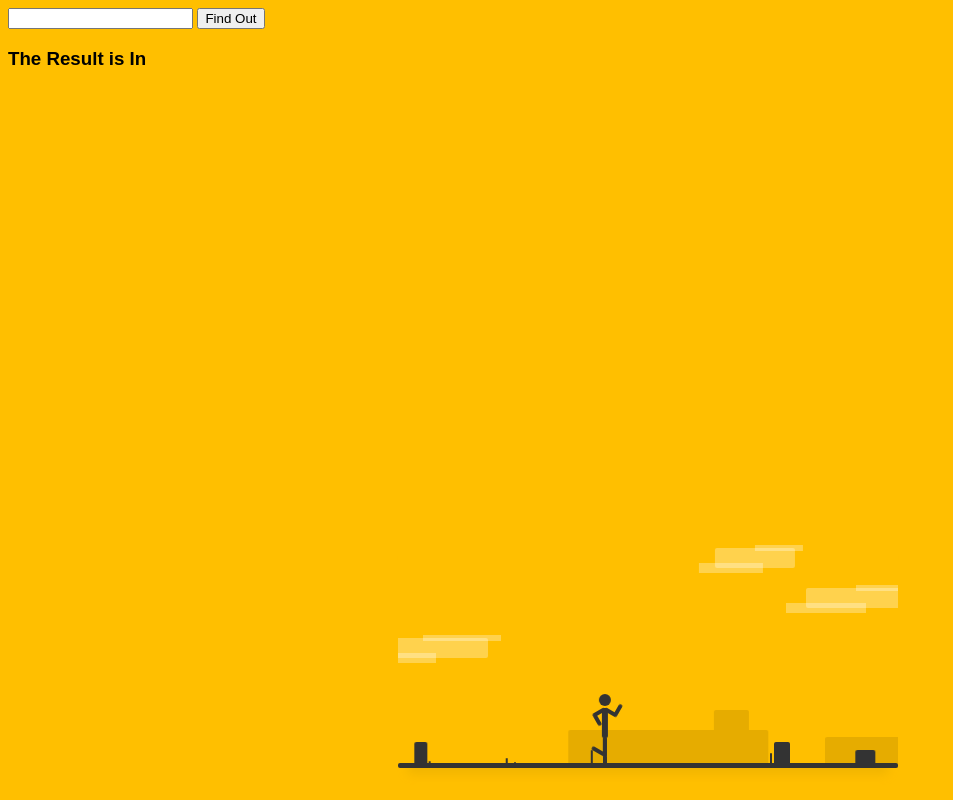
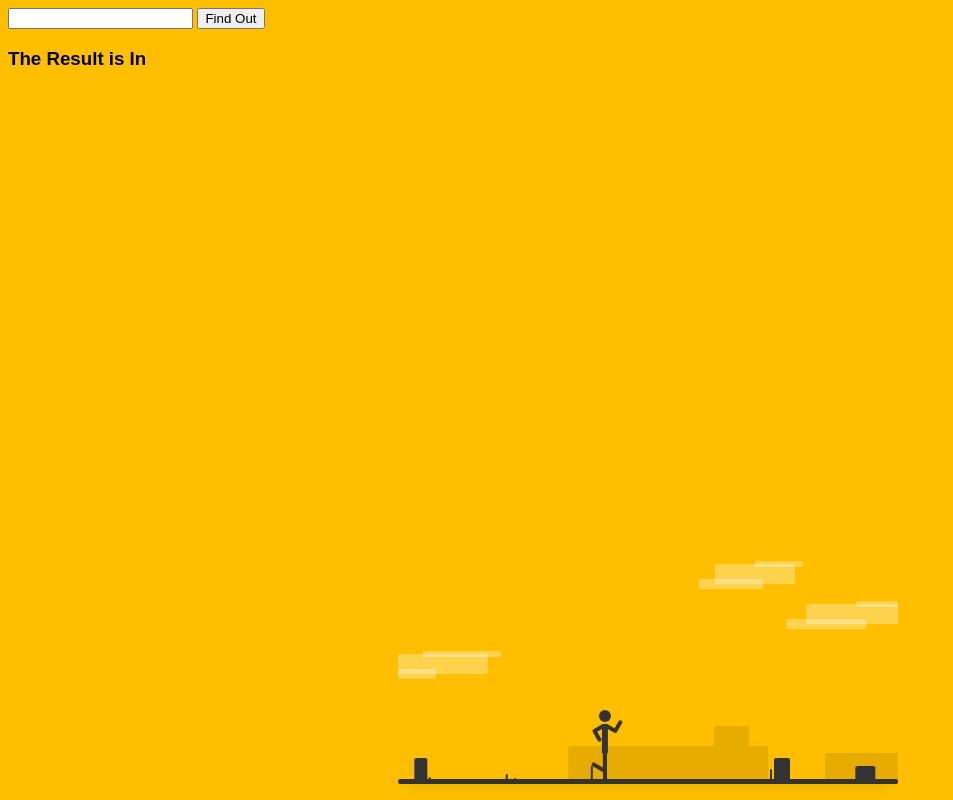
Before and after one commit to aroncey/running_app, a PHP site: page /test_front_animation.html in a window 1280 px wide. Shown: the whole page, without its empty margins (0-953 px from the left). Run offline with PHP 8.4, Linux system fonts and the light colour scheme; some libraries are stand-ins or nearby versions.

Commit message:
play around with test.css

```diff
--- a/test.css
+++ b/test.css
@@ -3,7 +3,7 @@ body {
   font-family: sans-serif;
   width: 100vw;
   height: 100vh;
-  perspective: 600px;
+  perspective: 50px;
   position:fixed;
 }
 
@@ -29,18 +29,18 @@ h2 {
 }
 
 section.world {
-  position: absolute;
+  position: fixed;
   width: 500px;
   height: 240px;
-  top: 80%;
-  /*bottom: 100%*/
+  /*top: 60%;*/
+  bottom: 0;
   left: 50%;
   overflow: hidden;
   box-shadow: 0 16px 10px -10px #f0b400;
-  transform: translate(-50%, -50%);
+  transform: translate(-50%, -10%);
 }
 section.world div {
-  position: absolute;
+  position: fixed;
   box-sizing: border-box;
   background: #333333;
   border-radius: 2px;
```
